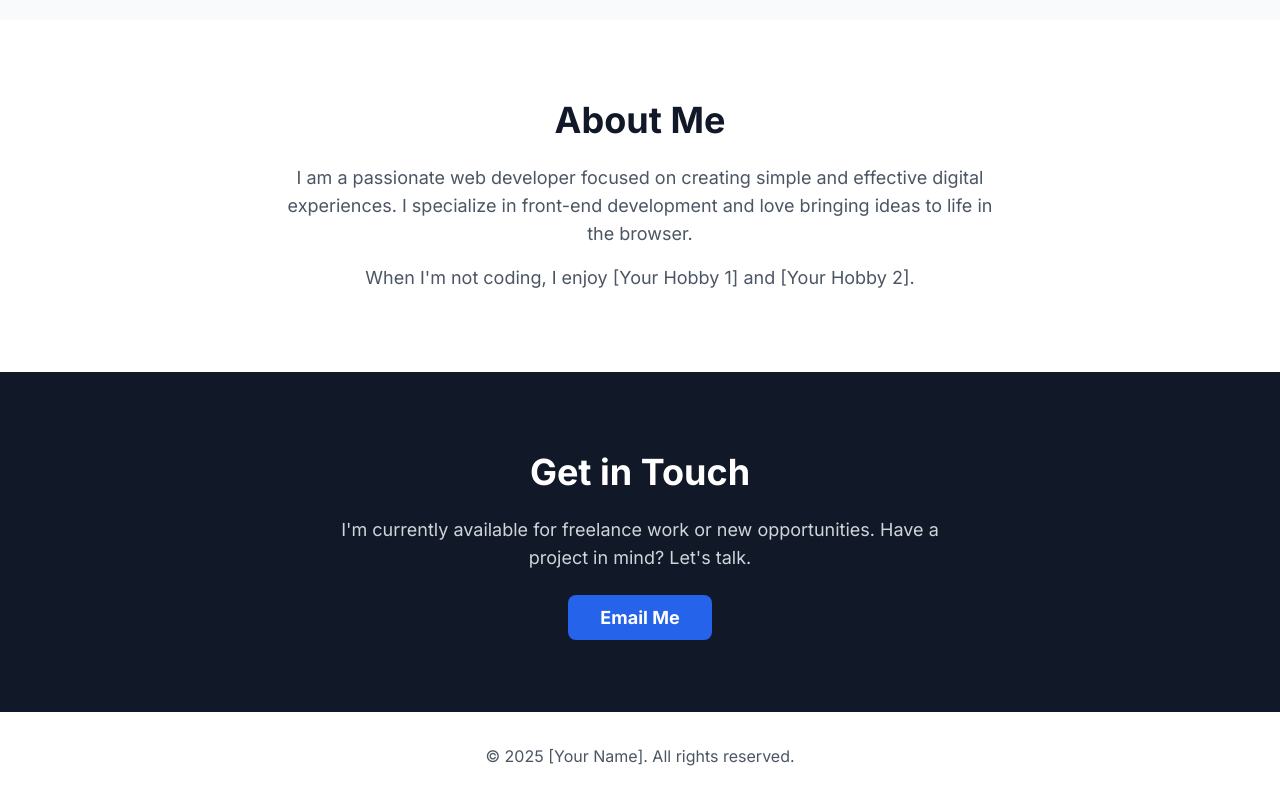
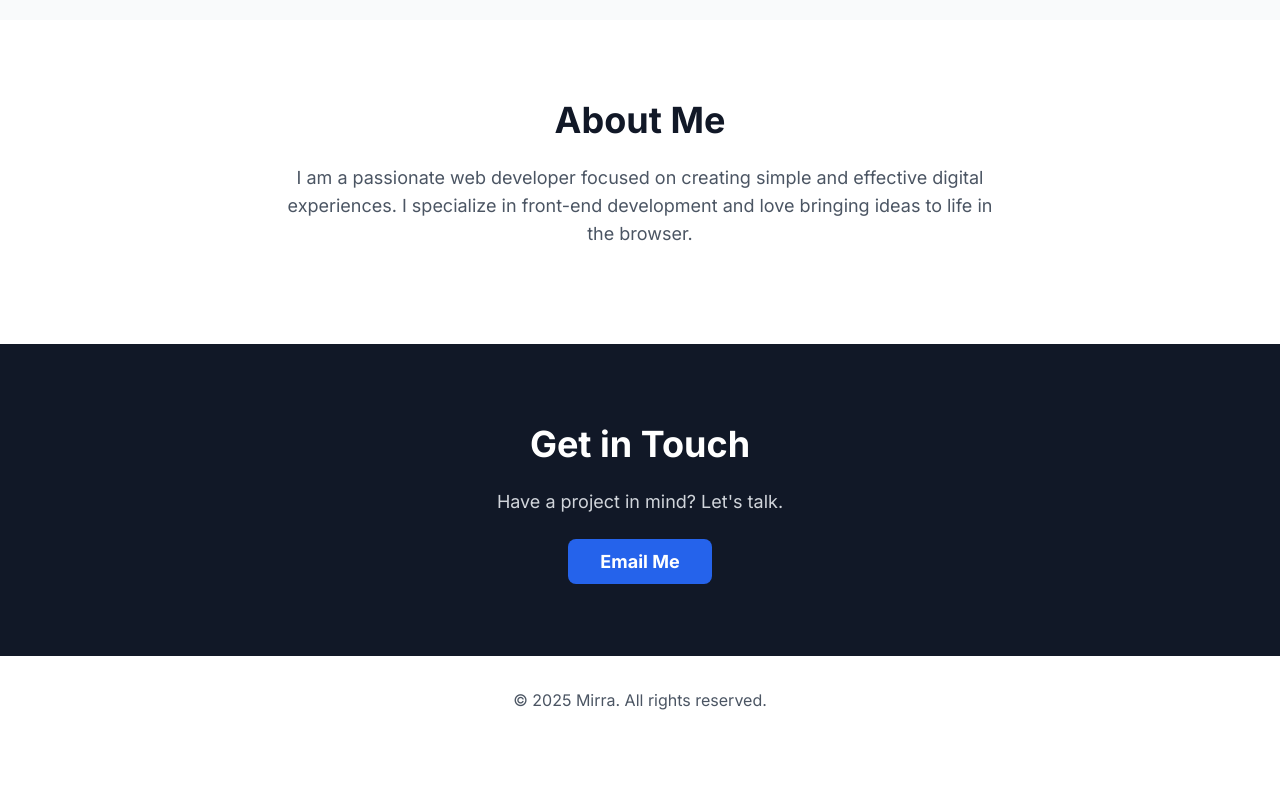
Before and after one commit to Ex-divinita/mirra, a plain HTML site: page index.html in a window 1280 px wide. Shown: the part 1128-1928 px from the top of the page. After the commit the page ends 1872 px from the top, so only its background shows below. Drawn offline with nearby package versions, Linux system fonts and the light colour scheme.

Commit message:
Update index.html

```diff
--- a/index.html
+++ b/index.html
@@ -143,9 +143,6 @@
                 <p class="text-lg text-gray-600 mb-4">
                     I am a passionate web developer focused on creating simple and effective digital experiences. I specialize in front-end development and love bringing ideas to life in the browser.
                 </p>
-                <p class="text-lg text-gray-600">
-                    When I'm not coding, I enjoy [Your Hobby 1] and [Your Hobby 2].
-                </p>
             </div>
         </section>
 
@@ -154,9 +151,9 @@
             <div class="container mx-auto px-6 text-center max-w-2xl">
                 <h2 class="text-3xl md:text-4xl font-bold mb-6">Get in Touch</h2>
                 <p class="text-lg text-gray-300 mb-8">
-                    I'm currently available for freelance work or new opportunities. Have a project in mind? Let's talk.
+                    Have a project in mind? Let's talk.
                 </p>
-                <a href="mailto:your.email@example.com" class="bg-blue-600 text-white font-bold py-3 px-8 rounded-lg text-lg hover:bg-blue-700 transition duration-300">
+                <a href="mailto:ex.divinita@gmail.com" class="bg-blue-600 text-white font-bold py-3 px-8 rounded-lg text-lg hover:bg-blue-700 transition duration-300">
                     Email Me
                 </a>
             </div>
@@ -166,7 +163,7 @@
     <!-- Footer -->
     <footer class="bg-white py-8">
         <div class="container mx-auto px-6 text-center">
-            <p class="text-gray-600">&copy; 2025 [Your Name]. All rights reserved.</p>
+            <p class="text-gray-600">&copy; 2025 Mirra. All rights reserved.</p>
         </div>
     </footer>
 
```
